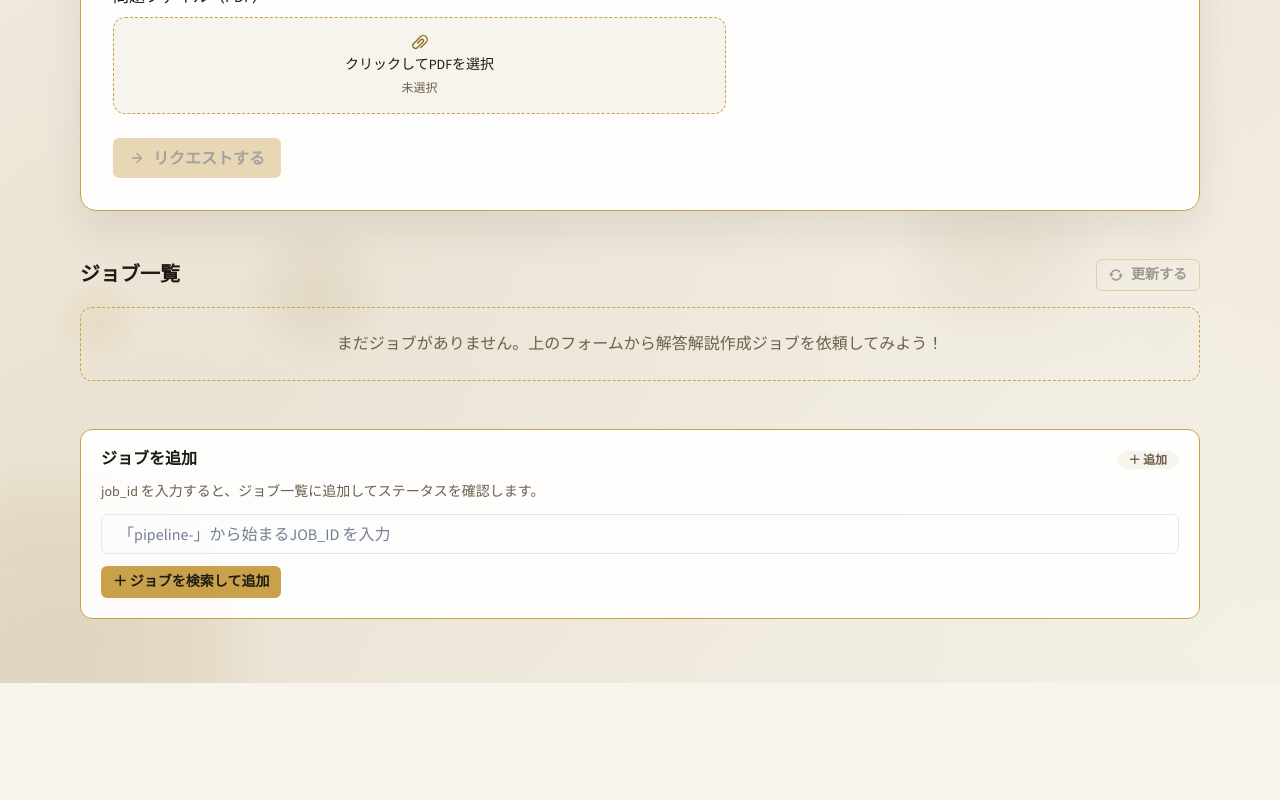
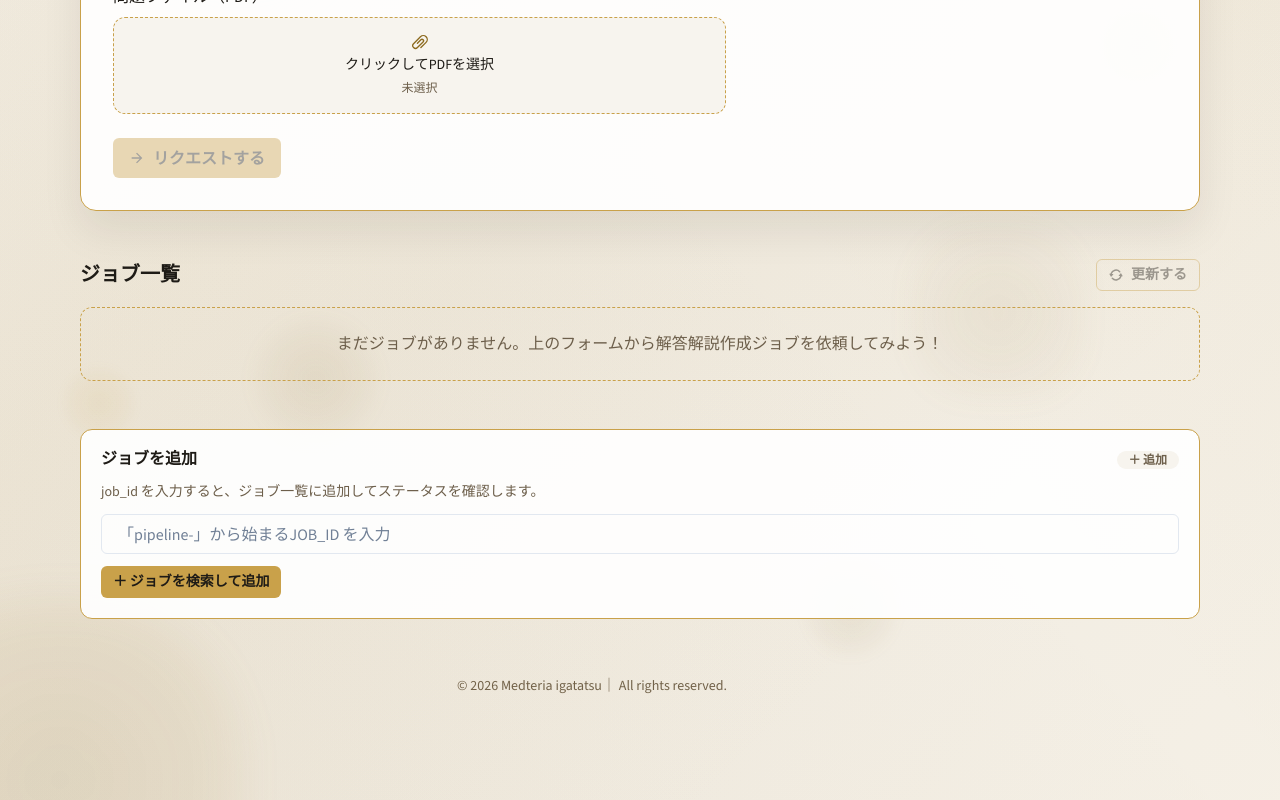
Before and after one commit to Igaki12/fast-api-medical-answer-generator, a React (Vite) app in the folder frontend/: page / in a window 1280 px wide. Shown: the part 642-1442 px from the top of the page. Before the commit the page ends 1325 px from the top, so only its background shows below. Built offline with nearby package versions, Linux system fonts and the light colour scheme.

Commit message:
タイムアウトをもとに戻す
出力できない理由ではなかった

```diff
--- a/frontend/src/App.tsx
+++ b/frontend/src/App.tsx
@@ -1175,6 +1175,16 @@ export default function App() {
         </VStack>
       </Container>
 
+      <Box as="footer" mt={{ base: 10, md: 14 }} pb={{ base: 6, md: 10 }}>
+        <Container maxW="6xl" ml={4}>
+          <VStack spacing={4} justify="center" align="center">
+            <Text fontSize="sm" color="brand.muted">
+              © 2026 Medteria igatatsu｜ All rights reserved.
+            </Text>
+          </VStack>
+        </Container>
+      </Box>
+
       <Modal isOpen={isRetryOpen} onClose={closeRetryModal} size="xl">
         <ModalOverlay />
         <ModalContent>
```
Also changed, not shown: 5 other files (tests, documents, lock files or other folders). Lines whose indentation alone changed are shown as unchanged.
